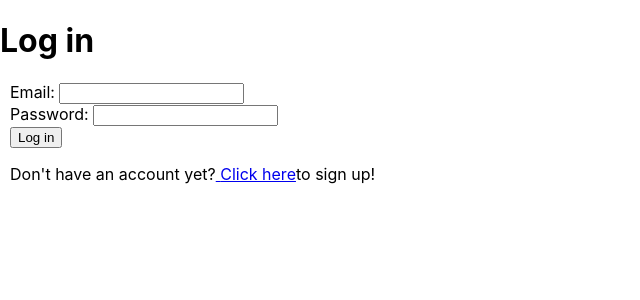
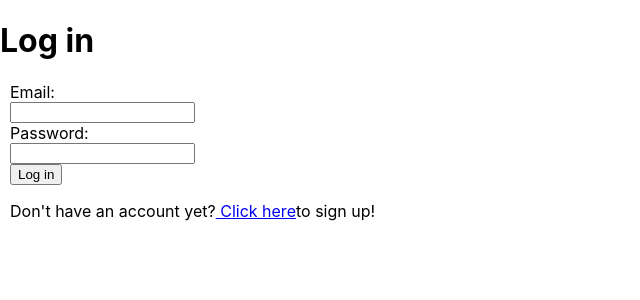
Before and after one commit to MatildaMared/ljudio, a React (Vite) app in the folder frontend/: page /login in a window 1280 px wide. Shown: the top 300 px of the page, without its empty margins (0-640 px from the left). Built offline with nearby package versions, Linux system fonts and the light colour scheme.

Commit message:
inputfield underneath lable in signup

```diff
--- a/frontend/styles/signup.css
+++ b/frontend/styles/signup.css
@@ -1,3 +1,7 @@
 .form {
   padding-left: 10px;
 }
+
+.form input {
+  display: block;
+}
```
